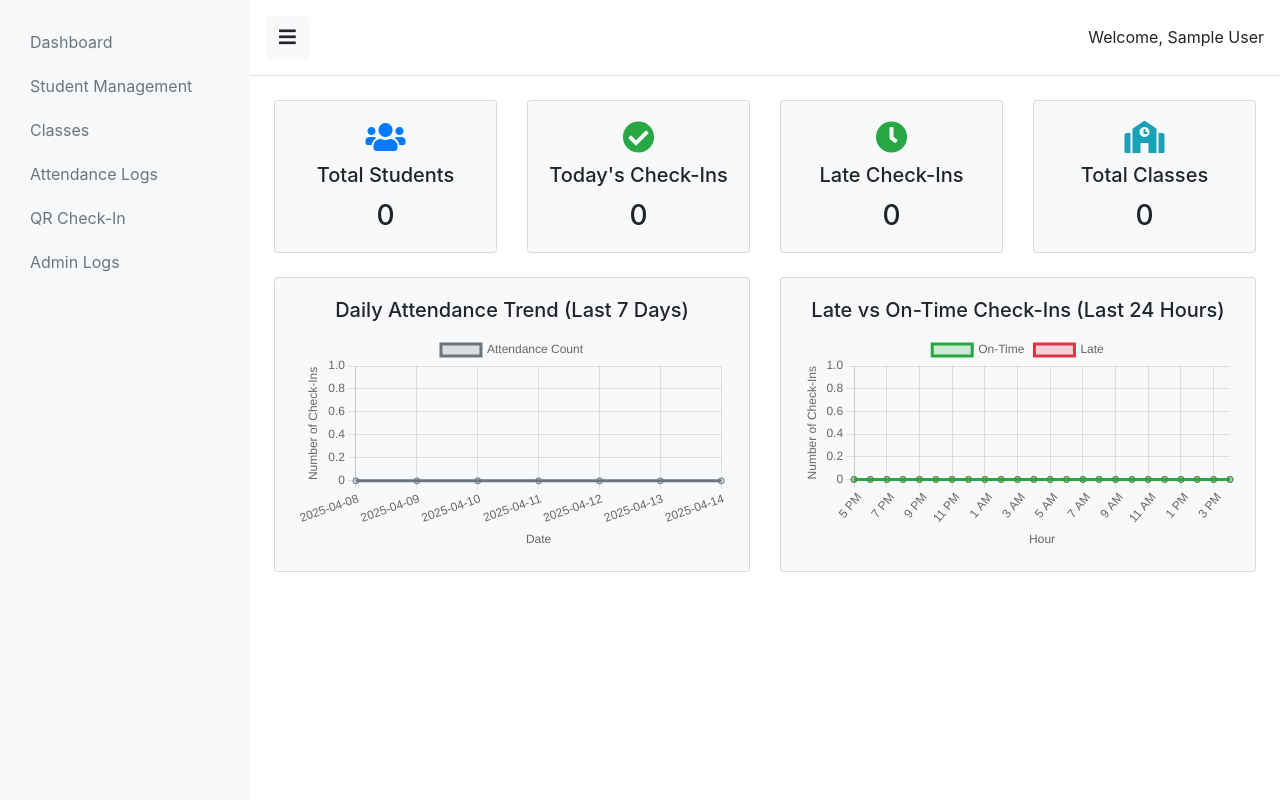
After one commit to AzfarDanish/attendance_system, a Django app: page /dashboard/ in a window 1280 px wide. The commit adds this page. Run offline with Django 5.2, Linux system fonts and the light colour scheme; the visitor is signed in with stand-in values (Sample User, id 1); data that the repository does not hold is empty; some libraries are stand-ins or nearby versions.

Commit message:
Designing Dashboard

```diff
--- a/attendance_system/attendance/templates/attendance/base.html
+++ b/attendance_system/attendance/templates/attendance/base.html
@@ -1,33 +1,16 @@
 <!DOCTYPE html>
-<html>
+<html lang="en">
 <head>
-    <title>Attendance System</title>
+    <meta charset="UTF-8">
+    <meta name="viewport" content="width=device-width, initial-scale=1.0">
+    <title>{% block title %}Attendance System{% endblock %}</title>
     <link rel="stylesheet" href="https://stackpath.bootstrapcdn.com/bootstrap/4.5.2/css/bootstrap.min.css">
+    {% block extra_css %}{% endblock %}
 </head>
 <body>
-    <nav class="navbar navbar-expand-lg navbar-light bg-light">
-        <a class="navbar-brand" href="#">Attendance System</a>
-        <div class="navbar-nav">
-            <a class="nav-item nav-link" href="{% url 'qr_check_in' %}">QR Check-In</a>
-            {% if user.is_authenticated %}
-                <a class="nav-item nav-link" href="{% url 'manual_attendance' %}">Manual Attendance</a>
-                <a class="nav-item nav-link" href="/admin/">Admin Dashboard</a>
-                <a class="nav-item nav-link" href="/admin/logout/">Logout</a>
-            {% else %}
-                <a class="nav-item nav-link" href="/admin/login/">Login</a>
-            {% endif %}
-        </div>
-    </nav>
-    <div class="container mt-4">
-        {% if messages %}
-            {% for message in messages %}
-                <div class="alert alert-{{ message.tags }}">{{ message }}</div>
-            {% endfor %}
-        {% endif %}
-        {% block content %}
-        {% endblock %}
-    </div>
+    {% block content %}{% endblock %}
     <script src="https://code.jquery.com/jquery-3.5.1.min.js"></script>
     <script src="https://stackpath.bootstrapcdn.com/bootstrap/4.5.2/js/bootstrap.min.js"></script>
+    {% block extra_js %}{% endblock %}
 </body>
 </html>
--- /dev/null
+++ b/attendance_system/attendance/templates/attendance/dashboard.html
@@ -0,0 +1,166 @@
+{% extends 'attendance/dashboard_base.html' %}
+
+{% block dashboard_content %}
+<div class="row">
+    <!-- Total Students Card -->
+    <div class="col-md-3">
+        <div class="card bg-light">
+            <div class="card-body text-center">
+                <i class="fas fa-users fa-2x text-primary"></i>
+                <h5 class="card-title mt-2">Total Students</h5>
+                <h3 class="card-text">{{ total_students }}</h3>
+            </div>
+        </div>
+    </div>
+    <!-- Today's Check-Ins Card -->
+    <div class="col-md-3">
+        <div class="card bg-light">
+            <div class="card-body text-center">
+                <i class="fas fa-check-circle fa-2x text-success"></i>
+                <h5 class="card-title mt-2">Today's Check-Ins</h5>
+                <h3 class="card-text">{{ today_check_ins }}</h3>
+            </div>
+        </div>
+    </div>
+    <!-- Late Check-Ins Card -->
+    <div class="col-md-3">
+        <div class="card bg-light">
+            <div class="card-body text-center">
+                <i class="fas fa-clock fa-2x {% if late_check_ins > 0 %}text-danger{% else %}text-success{% endif %}"></i>
+                <h5 class="card-title mt-2">Late Check-Ins</h5>
+                <h3 class="card-text">{{ late_check_ins }}</h3>
+            </div>
+        </div>
+    </div>
+    <!-- Total Classes Card -->
+    <div class="col-md-3">
+        <div class="card bg-light">
+            <div class="card-body text-center">
+                <i class="fas fa-school fa-2x text-info"></i>
+                <h5 class="card-title mt-2">Total Classes</h5>
+                <h3 class="card-text">{{ total_classes }}</h3>
+            </div>
+        </div>
+    </div>
+</div>
+
+<!-- Charts -->
+<div class="row mt-4">
+    <!-- Daily Attendance Trend (Line Chart) -->
+    <div class="col-md-6">
+        <div class="card bg-light">
+            <div class="card-body">
+                <h5 class="card-title text-center">Daily Attendance Trend (Last 7 Days)</h5>
+                <canvas id="dailyAttendanceChart"></canvas>
+            </div>
+        </div>
+    </div>
+    <!-- Late vs On-Time Check-Ins (Area Chart) -->
+    <div class="col-md-6">
+        <div class="card bg-light">
+            <div class="card-body">
+                <h5 class="card-title text-center">Late vs On-Time Check-Ins (Last 24 Hours)</h5>
+                <canvas id="checkInChart"></canvas>
+            </div>
+        </div>
+    </div>
+</div>
+
+<!-- JSON Data for Charts -->
+{{ daily_attendance_labels|json_script:"daily-attendance-labels" }}
+{{ daily_attendance_data|json_script:"daily-attendance-data" }}
+{{ hourly_labels|json_script:"hourly-labels" }}
+{{ hourly_late_data|json_script:"hourly-late-data" }}
+{{ hourly_on_time_data|json_script:"hourly-on-time-data" }}
+{% endblock %}
+
+{% block additional_js %}
+<script>
+    // Parse JSON data
+    const dailyAttendanceLabels = JSON.parse(document.getElementById('daily-attendance-labels').textContent);
+    const dailyAttendanceData = JSON.parse(document.getElementById('daily-attendance-data').textContent);
+    const hourlyLabels = JSON.parse(document.getElementById('hourly-labels').textContent);
+    const hourlyLateData = JSON.parse(document.getElementById('hourly-late-data').textContent);
+    const hourlyOnTimeData = JSON.parse(document.getElementById('hourly-on-time-data').textContent);
+
+    // Daily Attendance Trend (Line Chart)
+    const dailyAttendanceCtx = document.getElementById('dailyAttendanceChart').getContext('2d');
+    new Chart(dailyAttendanceCtx, {
+        type: 'line',
+        data: {
+            labels: dailyAttendanceLabels,
+            datasets: [{
+                label: 'Attendance Count',
+                data: dailyAttendanceData,
+                borderColor: '#6c757d', // Gray
+                backgroundColor: 'rgba(108, 117, 125, 0.2)',
+                fill: true,
+                tension: 0.3
+            }]
+        },
+        options: {
+            responsive: true,
+            scales: {
+                y: {
+                    beginAtZero: true,
+                    title: {
+                        display: true,
+                        text: 'Number of Check-Ins'
+                    }
+                },
+                x: {
+                    title: {
+                        display: true,
+                        text: 'Date'
+                    }
+                }
+            }
+        }
+    });
+
+    // Late vs On-Time Check-Ins (Area Chart)
+    const checkInCtx = document.getElementById('checkInChart').getContext('2d');
+    new Chart(checkInCtx, {
+        type: 'line',
+        data: {
+            labels: hourlyLabels,
+            datasets: [
+                {
+                    label: 'On-Time',
+                    data: hourlyOnTimeData,
+                    borderColor: '#28a745', // Green
+                    backgroundColor: 'rgba(40, 167, 69, 0.2)',
+                    fill: true,
+                    tension: 0.3
+                },
+                {
+                    label: 'Late',
+                    data: hourlyLateData,
+                    borderColor: '#dc3545', // Red
+                    backgroundColor: 'rgba(220, 53, 69, 0.2)',
+                    fill: true,
+                    tension: 0.3
+                }
+            ]
+        },
+        options: {
+            responsive: true,
+            scales: {
+                y: {
+                    beginAtZero: true,
+                    title: {
+                        display: true,
+                        text: 'Number of Check-Ins'
+                    }
+                },
+                x: {
+                    title: {
+                        display: true,
+                        text: 'Hour'
+                    }
+                }
+            }
+        }
+    });
+</script>
+{% endblock %}
--- /dev/null
+++ b/attendance_system/attendance/templates/attendance/dashboard_base.html
@@ -0,0 +1,94 @@
+{% extends 'attendance/base.html' %}
+
+{% block content %}
+<div id="dashboard-wrapper">
+    <!-- Sidebar -->
+    <div id="sidebar" class="bg-light">
+        <ul class="list-unstyled">
+            <li><a href="{% url 'dashboard' %}">Dashboard</a></li>
+            <li><a href="/admin/attendance/student/">Student Management</a></li>
+            <li><a href="/admin/attendance/schoolclass/">Classes</a></li>
+            <li><a href="/admin/attendance/attendance/">Attendance Logs</a></li>
+            <li><a href="/qr-check-in/">QR Check-In</a></li>
+            <li><a href="/admin/attendance/adminactionlog/">Admin Logs</a></li>
+        </ul>
+    </div>
+    <!-- Main Content -->
+    <div id="main-content" class="ml-250">
+        <!-- Top Bar -->
+        <div id="top-bar" class="bg-white p-3 d-flex justify-content-between align-items-center">
+            <button id="toggle-sidebar" class="btn btn-light">
+                <i class="fas fa-bars"></i>
+            </button>
+            <span>Welcome, {{ admin_name }}</span>
+        </div>
+        <!-- Dashboard Content -->
+        <div class="p-4">
+            {% block dashboard_content %}
+            {% endblock %}
+        </div>
+    </div>
+</div>
+{% endblock %}
+
+{% block extra_css %}
+<link rel="stylesheet" href="https://cdnjs.cloudflare.com/ajax/libs/font-awesome/5.15.4/css/all.min.css">
+<style>
+    #sidebar {
+        position: fixed;
+        top: 0;
+        left: 0;
+        width: 250px;
+        height: 100%;
+        background-color: #f8f9fa; /* Light gray */
+        padding: 20px;
+        transition: transform 0.3s ease;
+    }
+
+    #sidebar.collapsed {
+        transform: translateX(-250px);
+    }
+
+    #main-content {
+        margin-left: 250px;
+        transition: margin-left 0.3s ease;
+    }
+
+    #main-content.full-width {
+        margin-left: 0;
+    }
+
+    #sidebar a {
+        color: #6c757d; /* Gray */
+        text-decoration: none;
+        display: block;
+        padding: 10px;
+        border-radius: 5px;
+    }
+
+    #sidebar a:hover {
+        background-color: #e9ecef; /* Lighter gray */
+    }
+
+    #top-bar {
+        border-bottom: 1px solid #dee2e6;
+    }
+
+    #toggle-sidebar {
+        font-size: 1.2rem;
+    }
+</style>
+{% endblock %}
+
+{% block extra_js %}
+<script src="https://cdn.jsdelivr.net/npm/chart.js@3.9.1/dist/chart.min.js"></script>
+<script>
+    $(document).ready(function() {
+        $('#toggle-sidebar').click(function() {
+            $('#sidebar').toggleClass('collapsed');
+            $('#main-content').toggleClass('full-width');
+        });
+    });
+</script>
+{% block additional_js %}{% endblock %}
+{% endblock %}
--- a/attendance_system/attendance/urls.py
+++ b/attendance_system/attendance/urls.py
@@ -4,4 +4,5 @@ from . import views
 urlpatterns = [
     path('qr-check-in/', views.qr_check_in, name='qr_check_in'),
     path('manual-attendance/', views.manual_attendance, name='manual_attendance'),
+    path('dashboard/', views.dashboard, name='dashboard'),
 ]
--- a/attendance_system/attendance/views.py
+++ b/attendance_system/attendance/views.py
@@ -1,51 +1,139 @@
 from django.shortcuts import render, redirect
-from django.contrib.auth.decorators import login_required
+from django.contrib.auth.decorators import login_required, user_passes_test
 from django.contrib import messages
-from .models import Student, Attendance, AdminActionLog
+from .models import Student, Attendance, AdminActionLog, SchoolClass
 from datetime import datetime, time
 from django.http import JsonResponse
+from django.utils import timezone
 import json
+from datetime import timedelta
 
-# QR Code Check-In View
+# Check if the user is staff or superuser
+def is_staff_or_superuser(user):
+    return user.is_staff or user.is_superuser
+
+@login_required
+@user_passes_test(is_staff_or_superuser)
+def dashboard(request):
+    # Calculate metrics for the cards
+    today = timezone.now().date()
+    total_students = Student.objects.count()
+    today_check_ins = Attendance.objects.filter(date=today).count()
+    late_check_ins = Attendance.objects.filter(date=today, status='late').count()
+    total_classes = SchoolClass.objects.count()
+
+    # Daily Attendance Trend (last 7 days)
+    daily_attendance = []
+    labels_daily = []
+    for i in range(6, -1, -1):  # Last 7 days, including today
+        day = today - timedelta(days=i)
+        count = Attendance.objects.filter(date=day).count()
+        daily_attendance.append(count)
+        labels_daily.append(day.strftime('%Y-%m-%d'))
+
+    # Late vs On-Time Check-Ins (last 24 hours)
+    now = timezone.now()
+    last_24_hours = now - timedelta(hours=24)
+    labels_hourly = []
+    late_data = []
+    on_time_data = []
+
+    # Group by hour (last 24 hours)
+    for hour in range(24):
+        start_time = (last_24_hours + timedelta(hours=hour)).replace(minute=0, second=0, microsecond=0)
+        end_time = start_time + timedelta(hours=1)
+        labels_hourly.append(start_time.strftime('%I %p').lstrip('0'))  # e.g., "8 AM"
+        late_count = Attendance.objects.filter(
+            check_in_time__gte=start_time.time(),
+            check_in_time__lt=end_time.time(),
+            date=start_time.date(),
+            status='late'
+        ).count()
+        on_time_count = Attendance.objects.filter(
+            check_in_time__gte=start_time.time(),
+            check_in_time__lt=end_time.time(),
+            date=start_time.date(),
+            status='on-time'
+        ).count()
+        # Adjust for cross-day boundaries
+        if start_time.date() != end_time.date():
+            late_count += Attendance.objects.filter(
+                check_in_time__gte=start_time.time(),
+                date=start_time.date(),
+                status='late'
+            ).count()
+            late_count += Attendance.objects.filter(
+                check_in_time__lt=end_time.time(),
+                date=end_time.date(),
+                status='late'
+            ).count()
+            on_time_count += Attendance.objects.filter(
+                check_in_time__gte=start_time.time(),
+                date=start_time.date(),
+                status='on-time'
+            ).count()
+            on_time_count += Attendance.objects.filter(
+                check_in_time__lt=end_time.time(),
+                date=end_time.date(),
+                status='on-time'
+            ).count()
+        late_data.append(late_count)
+        on_time_data.append(on_time_count)
+
+    # Debug prints to check data
+    print("Daily Labels:", labels_daily)
+    print("Daily Data:", daily_attendance)
+    print("Hourly Labels:", labels_hourly)
+    print("Late Data:", late_data)
+    print("On-Time Data:", on_time_data)
+
+    context = {
+        'admin_name': request.user.get_full_name() or request.user.username,
+        'total_students': total_students,
+        'today_check_ins': today_check_ins,
+        'late_check_ins': late_check_ins,
+        'total_classes': total_classes,
+        'daily_attendance_data': daily_attendance,
+        'daily_attendance_labels': labels_daily,
+        'hourly_late_data': late_data,
+        'hourly_on_time_data': on_time_data,
+        'hourly_labels': labels_hourly,
+    }
+    return render(request, 'attendance/dashboard.html', context)
+
 def qr_check_in(request):
     if request.method == 'POST':
         try:
             data = json.loads(request.body)
             student_id = data.get('student_id')
             student = Student.objects.get(id=student_id)
-            today = datetime.now().date()
+            today = timezone.now().date()
 
             # Check if already checked in
-            if Attendance.objects.filter(student=student, date=today).exists():
-                return JsonResponse({'status': 'error', 'message': 'Already checked in today'})
+            existing_check_in = Attendance.objects.filter(student=student, date=today).first()
+            if existing_check_in:
+                return JsonResponse({'status': 'error', 'message': 'Already checked in today.'})
 
-            # Determine status based on 7:40 AM cutoff
-            current_time = datetime.now().time()
-            cutoff_time = time(7, 40)
-            status = 'on-time' if current_time <= cutoff_time else 'late'
+            # Determine status based on time
+            current_time = timezone.now().time()
+            on_time_threshold = datetime.strptime('08:00:00', '%H:%M:%S').time()
+            status = 'on-time' if current_time <= on_time_threshold else 'late'
 
             # Record attendance
             Attendance.objects.create(
                 student=student,
                 date=today,
-                check_in_time=current_time,
-                status=status
+                status=status,
+                check_in_time=current_time
             )
-
-            # Log admin action (if scanned by admin)
-            if request.user.is_authenticated:
-                AdminActionLog.objects.create(
-                    admin=request.user,
-                    action=f"Recorded QR check-in for {student.name} ({student_id})"
-                )
 
             return JsonResponse({'status': 'success', 'message': f'Check-in recorded: {status}'})
         except Student.DoesNotExist:
-            return JsonResponse({'status': 'error', 'message': 'Invalid student ID'})
+            return JsonResponse({'status': 'error', 'message': 'Student not found.'})
         except Exception as e:
             return JsonResponse({'status': 'error', 'message': str(e)})
 
-    return render(request, 'attendance/qr_check_in.html')
+    return render(request, 'attendance/qr_check_in.html', {'csrf_token': request.COOKIES.get('csrftoken', '')})
 
 # Manual Attendance Entry View (Admin Only)
 @login_required
```
Also changed, not shown: attendance_system/attendance/templates/attendance/qr_check_in.html (+71 -25 lines), attendance_system/media/qrcodes/S00001.png (added), attendance_system/media/qrcodes/S00002.png (added).
